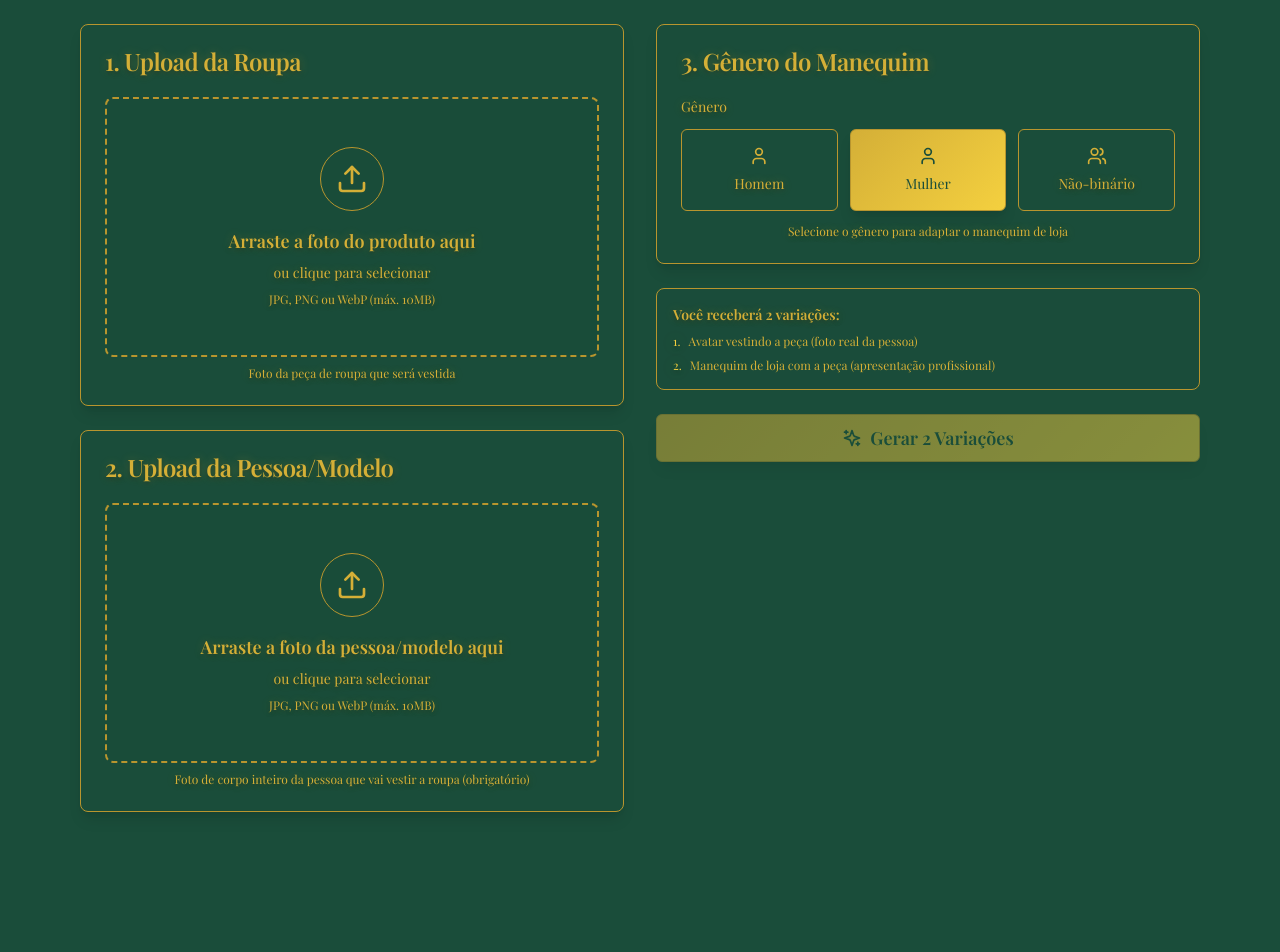
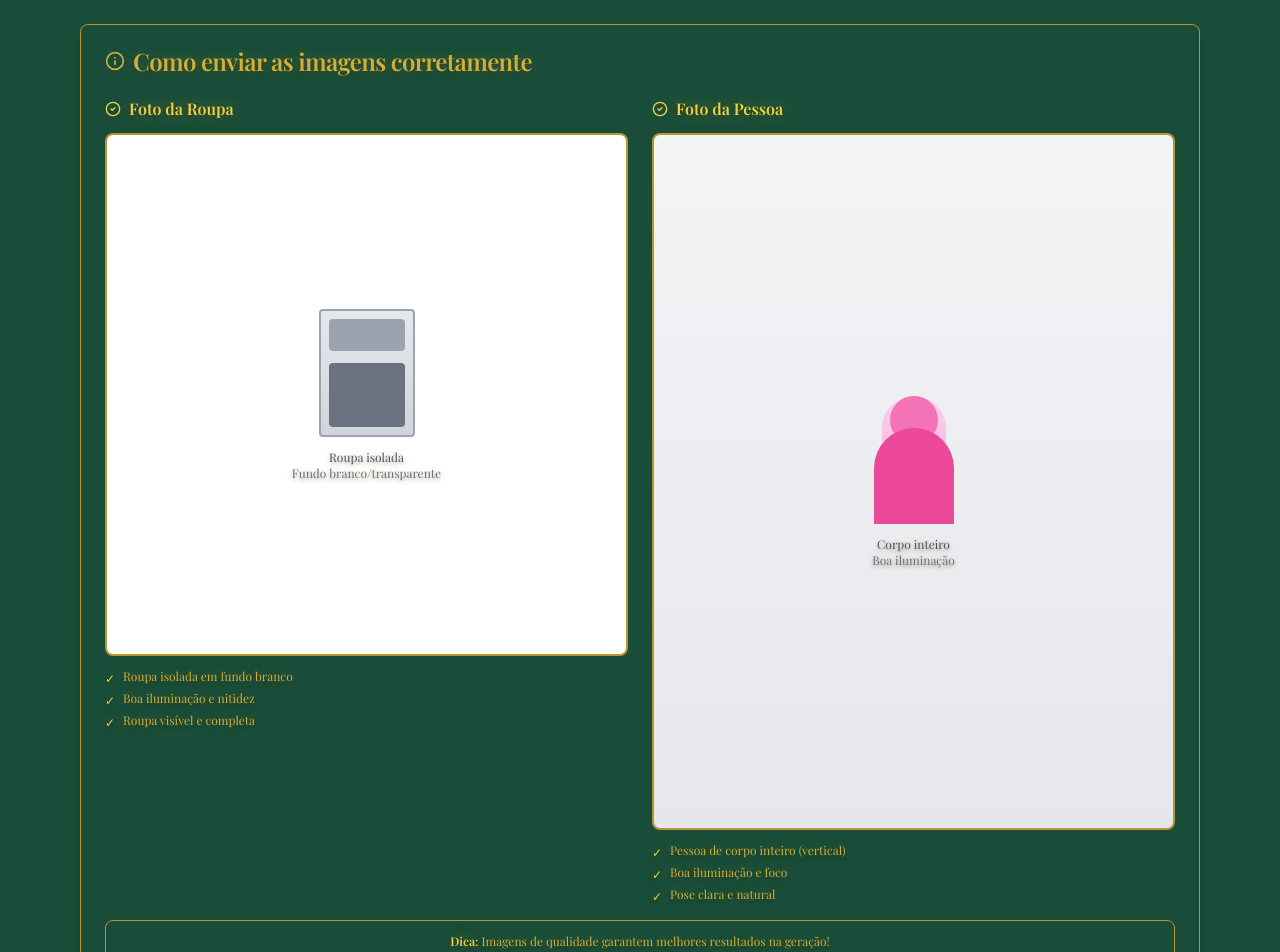
Before and after one commit to Leonardotrentini/geradorvesto, a Next.js app: page /generate in a window 1280 px wide. Shown: the part 240-1192 px from the top of the page. Before the commit the page ends 1100 px from the top, so only its background shows below. Built offline with nearby package versions, Linux system fonts and the light colour scheme.

Commit message:
Add: Template com exemplos visuais de como enviar as imagens corretamente

```diff
--- a/app/generate/page.tsx
+++ b/app/generate/page.tsx
@@ -7,8 +7,9 @@ import { GenderSelector } from '@/components/avatar/GenderSelector'
 import { Button } from '@/components/ui/button'
 import { Card, CardContent, CardHeader, CardTitle } from '@/components/ui/card'
 import { Gender } from '@/types/avatar'
-import { Sparkles, Loader2 } from 'lucide-react'
+import { Sparkles, Loader2, Info, CheckCircle2 } from 'lucide-react'
 import toast from 'react-hot-toast'
+import Image from 'next/image'
 
 export default function GeneratePage() {
   const [productImage, setProductImage] = useState<File | null>(null)
@@ -108,6 +109,92 @@ export default function GeneratePage() {
           </p>
         </div>
 
+        {/* Template/Exemplos */}
+        <Card className="mb-8 border-gold/30 bg-[#1a4d3a]/60">
+          <CardHeader>
+            <CardTitle className="flex items-center gap-2 text-gold">
+              <Info className="w-5 h-5" />
+              Como enviar as imagens corretamente
+            </CardTitle>
+          </CardHeader>
+          <CardContent>
+            <div className="grid md:grid-cols-2 gap-6">
+              {/* Exemplo 1: Roupa */}
+              <div className="space-y-3">
+                <div className="flex items-center gap-2 text-gold-bright">
+                  <CheckCircle2 className="w-4 h-4" />
+                  <span className="font-semibold">Foto da Roupa</span>
+                </div>
+                <div className="relative aspect-square bg-white rounded-lg border-2 border-gold/30 overflow-hidden">
+                  <div className="absolute inset-0 flex items-center justify-center">
+                    <div className="text-center p-4">
+                      <div className="w-24 h-32 mx-auto mb-3 bg-gradient-to-b from-gray-200 to-gray-300 rounded border-2 border-gray-400 relative">
+                        <div className="absolute top-2 left-2 right-2 h-8 bg-gray-400 rounded"></div>
+                        <div className="absolute bottom-2 left-2 right-2 h-16 bg-gray-500 rounded"></div>
+                      </div>
+                      <p className="text-xs text-gray-600 font-medium">Roupa isolada</p>
+                      <p className="text-xs text-gray-500">Fundo branco/transparente</p>
+                    </div>
+                  </div>
+                </div>
+                <ul className="text-xs text-gold/70 space-y-1 font-light">
+                  <li className="flex items-start gap-2">
+                    <span className="text-gold-bright mt-0.5">✓</span>
+                    <span>Roupa isolada em fundo branco</span>
+                  </li>
+                  <li className="flex items-start gap-2">
+                    <span className="text-gold-bright mt-0.5">✓</span>
+                    <span>Boa iluminação e nitidez</span>
+                  </li>
+                  <li className="flex items-start gap-2">
+                    <span className="text-gold-bright mt-0.5">✓</span>
+                    <span>Roupa visível e completa</span>
+                  </li>
+                </ul>
+              </div>
+
+              {/* Exemplo 2: Pessoa */}
+              <div className="space-y-3">
+                <div className="flex items-center gap-2 text-gold-bright">
+                  <CheckCircle2 className="w-4 h-4" />
+                  <span className="font-semibold">Foto da Pessoa</span>
+                </div>
+                <div className="relative aspect-[3/4] bg-gradient-to-b from-gray-100 to-gray-200 rounded-lg border-2 border-gold/30 overflow-hidden">
+                  <div className="absolute inset-0 flex items-center justify-center">
+                    <div className="text-center p-4">
+                      <div className="w-16 h-32 mx-auto mb-3 bg-gradient-to-b from-pink-200 to-pink-300 rounded-full relative">
+                        <div className="absolute top-0 left-1/2 -translate-x-1/2 w-12 h-12 bg-pink-400 rounded-full"></div>
+                        <div className="absolute bottom-0 left-1/2 -translate-x-1/2 w-20 h-24 bg-pink-500 rounded-t-full"></div>
+                      </div>
+                      <p className="text-xs text-gray-600 font-medium">Corpo inteiro</p>
+                      <p className="text-xs text-gray-500">Boa iluminação</p>
+                    </div>
+                  </div>
+                </div>
+                <ul className="text-xs text-gold/70 space-y-1 font-light">
+                  <li className="flex items-start gap-2">
+                    <span className="text-gold-bright mt-0.5">✓</span>
+                    <span>Pessoa de corpo inteiro (vertical)</span>
+                  </li>
+                  <li className="flex items-start gap-2">
+                    <span className="text-gold-bright mt-0.5">✓</span>
+                    <span>Boa iluminação e foco</span>
+                  </li>
+                  <li className="flex items-start gap-2">
+                    <span className="text-gold-bright mt-0.5">✓</span>
+                    <span>Pose clara e natural</span>
+                  </li>
+                </ul>
+              </div>
+            </div>
+            <div className="mt-4 p-3 bg-gold/10 border border-gold/20 rounded-lg">
+              <p className="text-xs text-gold/80 font-light text-center">
+                <span className="font-semibold text-gold-bright">Dica:</span> Imagens de qualidade garantem melhores resultados na geração!
+              </p>
+            </div>
+          </CardContent>
+        </Card>
+
         <div className="grid lg:grid-cols-2 gap-8">
           {/* Left Column - Upload */}
           <div className="space-y-6">
```
